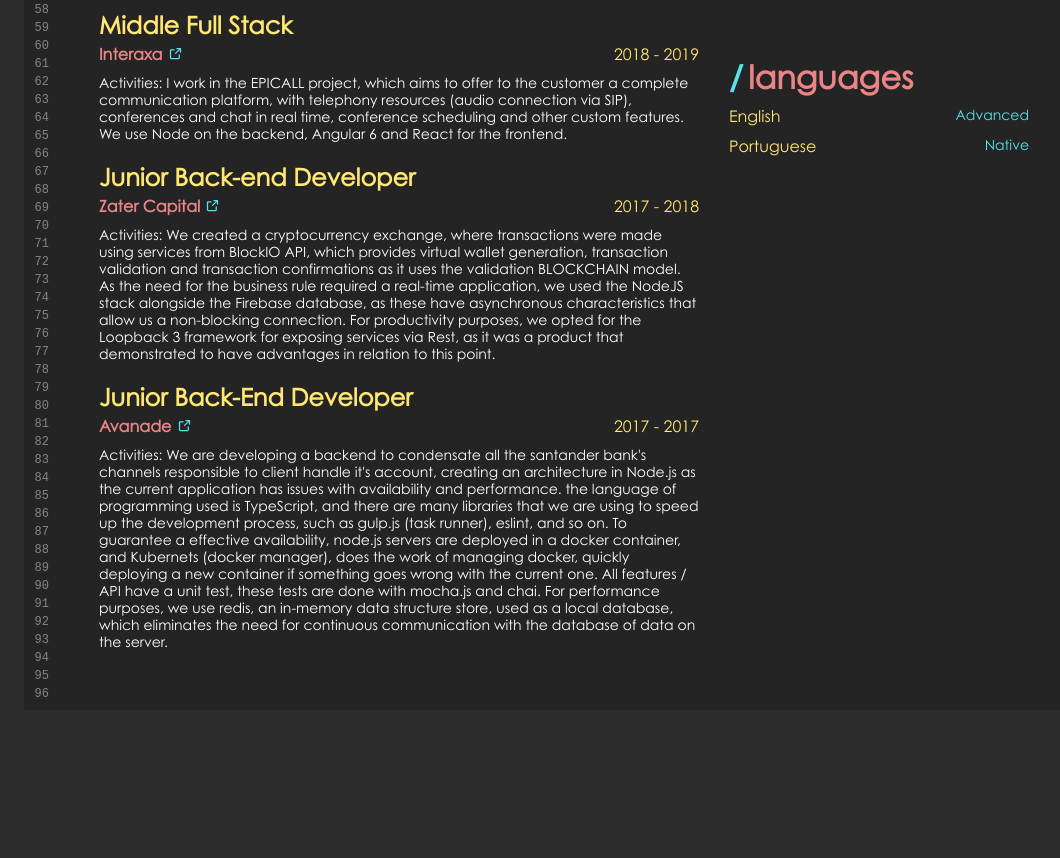
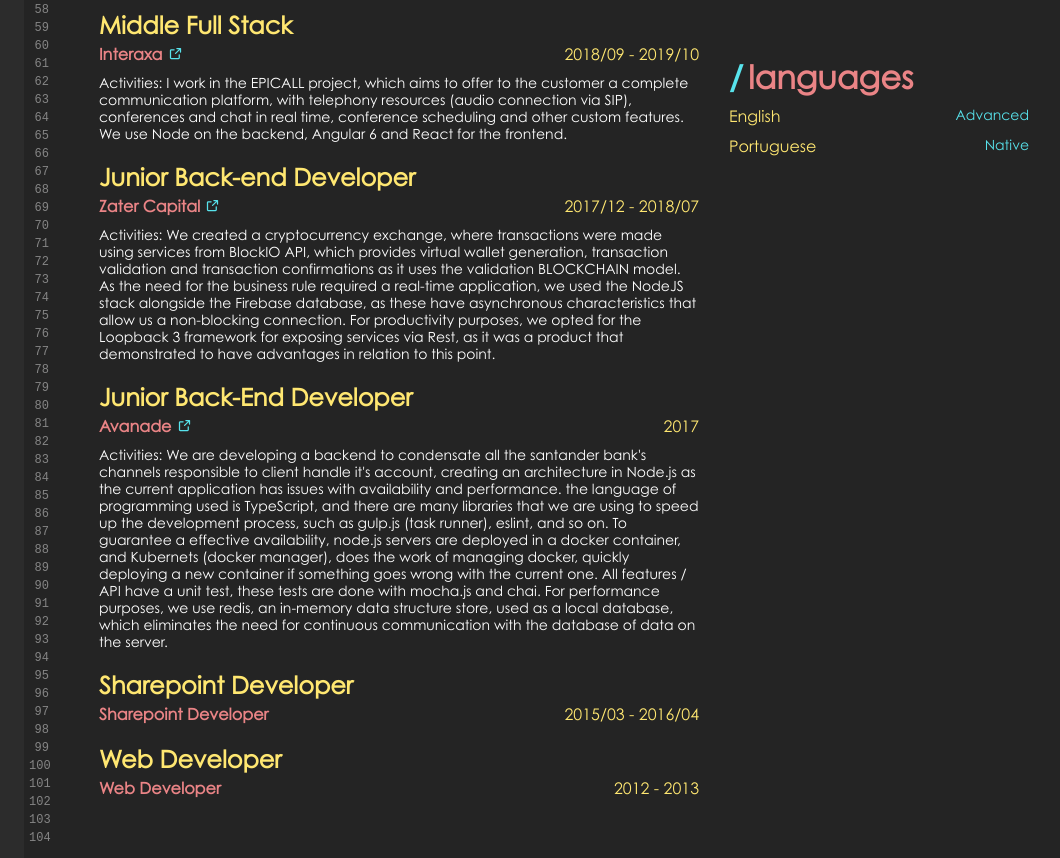
Before and after one commit to domenester/domenester.github.io, a website: page index.html in a window 1280 px wide. Shown: the part 1030-1888 px from the top of the page, without its empty margins (81-1141 px from the left). Before the commit the page ends 1740 px from the top, so only its background shows below. Drawn offline with Linux system fonts and the light colour scheme.

Commit message:
Updating exp dates

```diff
--- a/index.html
+++ b/index.html
@@ -71,7 +71,7 @@
                     <img class="inline no-print" style="margin-left: 5px;" src="images/open-blank.svg" />
                   </div>
                 </a>
-                <div class="date">2019 - 2020</div>
+                <div class="date">2019/10 - 2020/07</div>
               </div>
               <div class="experience" name="exp6"></div>
 
@@ -83,7 +83,7 @@
                     <img class="inline no-print" style="margin-left: 5px;" src="images/open-blank.svg" />
                   </div>
                 </a>
-                <div class="date">2018 - 2019</div>
+                <div class="date">2018/09 - 2019/10</div>
               </div>
               <div class="experience" name="exp5"></div>
 
@@ -95,7 +95,7 @@
                     <img class="inline no-print" style="margin-left: 5px;" src="images/open-blank.svg" />
                   </div>
                 </a>
-                <div class="date">2017 - 2018</div>
+                <div class="date">2017/12 - 2018/07</div>
               </div>
               <div class="experience" name="exp4"></div>
 
@@ -107,9 +107,23 @@
                     <img class="inline no-print" style="margin-left: 5px;" src="images/open-blank.svg" />
                   </div>
                 </a>
-                <div class="date">2017 - 2017</div>
+                <div class="date">2017</div>
               </div>
               <div class="experience" name="exp3"></div>
+
+              <div class="occupation" name="occupation2"></div>
+              <div class="row flex space-between company-date">
+                <div class="company">Sharepoint Developer</div>
+                <div class="date">2015/03 - 2016/04</div>
+              </div>
+              <div class="experience" name="exp2"></div>
+
+              <div class="occupation" name="occupation1"></div>
+              <div class="row flex space-between company-date">
+                <div class="company">Web Developer</div>
+                <div class="date">2012 - 2013</div>
+              </div>
+              <div class="experience" name="exp1"></div>
             </div>
             <div class="right-page">
               <div class="print-column">
```
